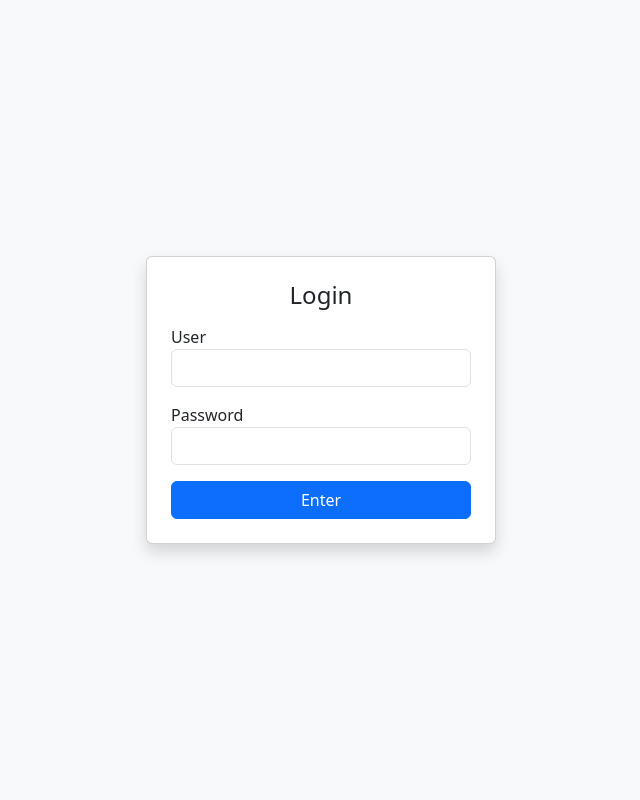
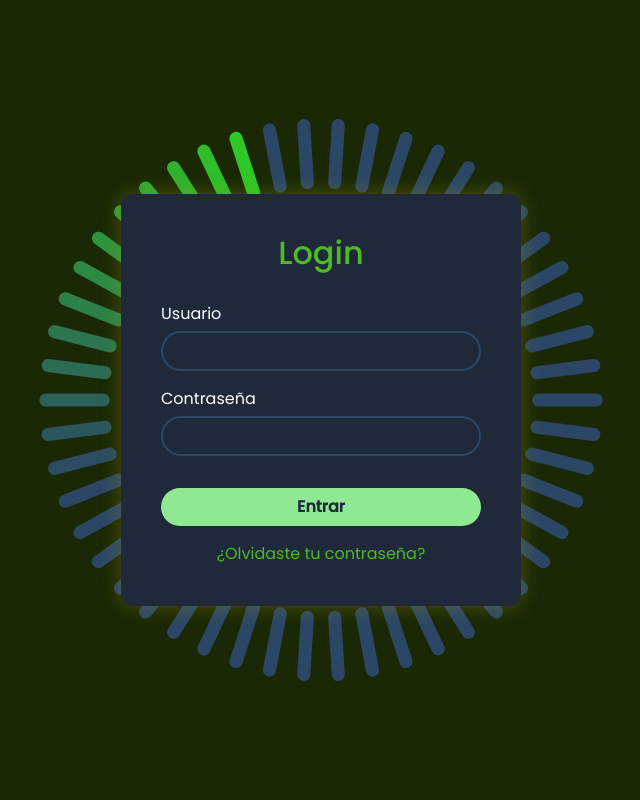
Before and after one commit to Reypao/sicologiapaola, a PHP site: page /login.php in a window 1280 px wide. Shown: the whole page, without its empty margins (319-959 px from the left). Run offline with PHP 8.4, Linux system fonts and the light colour scheme.

Commit message:
updatelogin page with blinking

```diff
--- a/login.php
+++ b/login.php
@@ -1,35 +1,156 @@
 <!DOCTYPE html>
-<html lang="en">
+<html lang="es">
+<head>
+  <meta charset="UTF-8" />
+  <meta name="viewport" content="width=device-width, initial-scale=1.0"/>
+  <title>Login Administración</title>
+  <!-- Bootstrap CSS -->
+  <link href="https://cdn.jsdelivr.net/npm/bootstrap@5.3.3/dist/css/bootstrap.min.css" rel="stylesheet">
+  <style>
+    @import url("https://fonts.googleapis.com/css2?family=Poppins:wght@400;500&display=swap");
+    * {
+      margin: 0;
+      padding: 0;
+      font-family: "Poppins", sans-serif;
+      box-sizing: border-box;
+    }
 
-<head>
-    <meta charset="UTF-8">
-    <meta name="viewport" content="width=device-width, initial-scale=1.0">
-    <title>Login administracion</title>
-    <link href="https://cdn.jsdelivr.net/npm/bootstrap@5.3.3/dist/css/bootstrap.min.css" rel="stylesheet">
+    body {
+      display: flex;
+      justify-content: center;
+      align-items: center;
+      background: #1a2805ff;
+      min-height: 100vh;
+      overflow: hidden;
+    }
+
+    .container {
+      position: absolute;
+      width: 256px;
+      height: 256px;
+      display: flex;
+      justify-content: center;
+      align-items: center;
+      z-index: 0;
+    }
+
+    .container span {
+      position: absolute;
+      left: 0;
+      width: 32px;
+      height: 6px;
+      background: #2c4766;
+      border-radius: 8px;
+      transform-origin: 128px;
+      transform: scale(2.2) rotate(calc(var(--i) * (360deg / 50)));
+      animation: animateBlink 3s linear infinite;
+      animation-delay: calc(var(--i) * (3s / 50));
+    }
+
+    @keyframes animateBlink {
+      0% {
+        background: rgba(45, 200, 37, 1);
+      }
+      25% {
+        background: #2c4766;
+      }
+    }
+
+    .login-box {
+      position: relative;
+      z-index: 1;
+      background: #1f293a;
+      padding: 40px;
+      border-radius: 12px;
+      box-shadow: 0 0 20px rgba(157, 154, 15, 0.4);
+      width: 100%;
+      max-width: 400px;
+    }
+
+    .login-box h2 {
+      color: rgba(77, 186, 38, 1);
+      text-align: center;
+      margin-bottom: 30px;
+    }
+
+    .form-control {
+      background-color: transparent;
+      border: 2px solid #2c4766;
+      color: #fff;
+      border-radius: 40px;
+      padding-left: 20px;
+    }
+
+    .form-control:focus {
+      border-color: rgba(28, 124, 70, 1);
+      box-shadow: none;
+      color: #fff;
+      background-color: transparent;
+    }
+
+    label {
+      color: #fff;
+      margin-bottom: 5px;
+    }
+
+    .btn-custom {
+      background: rgba(143, 233, 146, 1);
+      color: #1f293a;
+      font-weight: 600;
+      border-radius: 45px;
+    }
+
+    .alert {
+      margin-top: 15px;
+      font-size: 0.9rem;
+    }
+
+    .text-light a {
+      color: rgba(77, 186, 38, 1);
+      text-decoration: none;
+    }
+
+    .text-light a:hover {
+      text-decoration: underline;
+    }
+  </style>
 </head>
+<body>
 
-<body class="bg-light d-flex justify-content-center align-items-center vh-100">
-    <div class="card p-4 shadow" style="width: 350px;">
-        <h4 class="text-center mb-3">Login</h4>
+  <div class="container">
+    <?php for ($i = 0; $i < 50; $i++): ?>
+      <span style="--i: <?= $i; ?>"></span>
+    <?php endfor; ?>
+  </div>
+
+  <div class="login-box">
     <form method="POST" action="login_process.php">
+      <h2>Login</h2>
+
       <div class="mb-3">
-                <label>User</label>
-                <input type="text" name="user" class="form-control" required>
+        <label for="user">Usuario</label>
+        <input type="text" name="user" id="user" class="form-control" required>
       </div>
+
       <div class="mb-3">
-                <label>Password</label>
-                <input type="password" name="password" class="form-control" required>
+        <label for="password">Contraseña</label>
+        <input type="password" name="password" id="password" class="form-control" required>
       </div>
-            <button class="btn btn-primary w-100">Enter</button>
-        </form>
 
       <?php if (isset($_GET['error'])): ?>
-            <div class="alert alert-danger mt-3 text-center">
+        <div class="alert alert-danger text-center">
           Usuario o contraseña incorrectos
         </div>
       <?php endif; ?>
 
+      <button type="submit" class="btn btn-custom w-100 mt-3">Entrar</button>
+
+      <div class="text-center mt-3 text-light">
+        <a href="#">¿Olvidaste tu contraseña?</a>
       </div>
+
+    </form>
+  </div>
+
 </body>
-
 </html>
```
Lines whose indentation alone changed are shown as unchanged.
